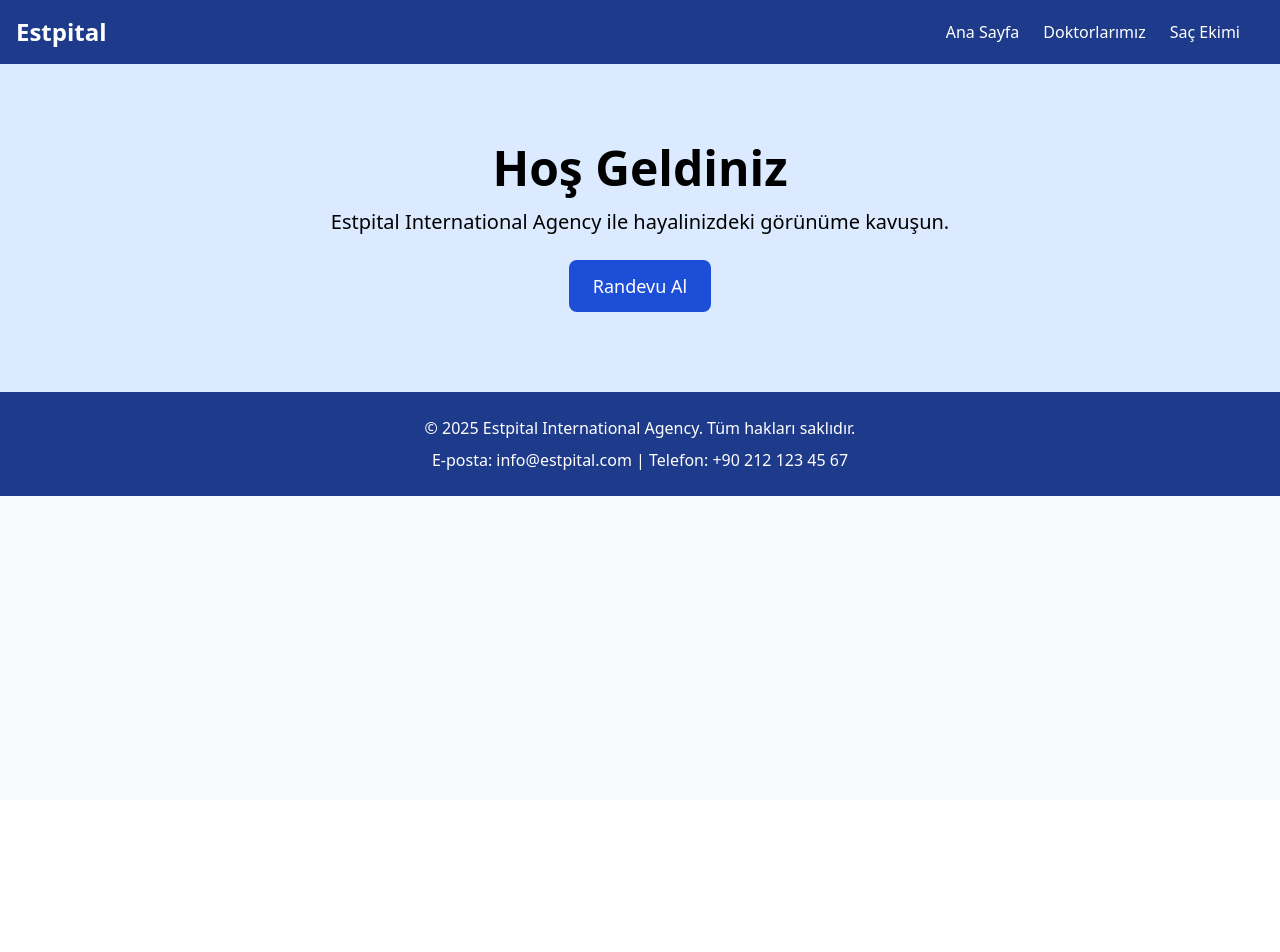
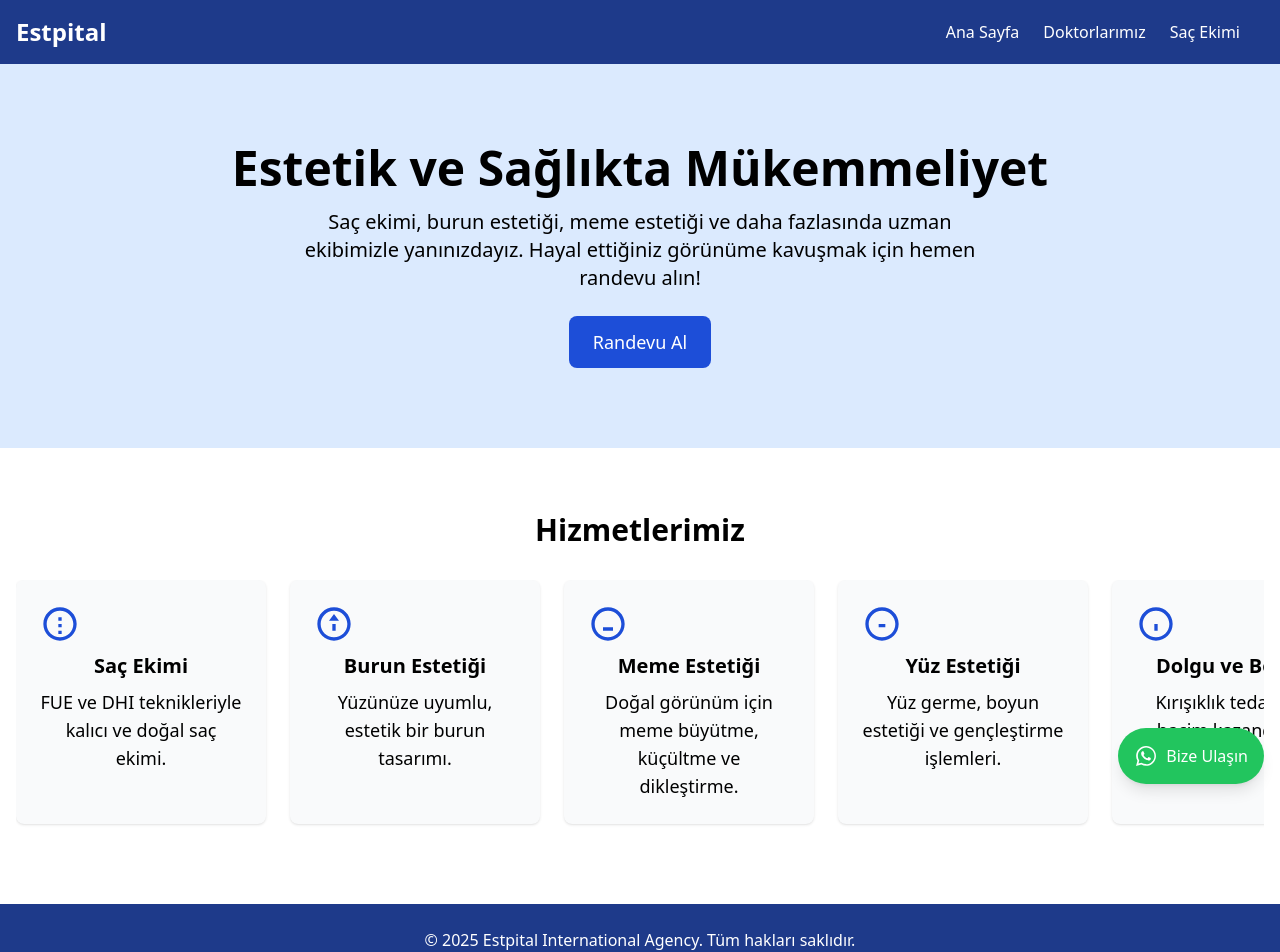
Before and after one commit to Estpital/Estpital-Dynamic-Platform, a React (Create React App) app: page / in a window 1280 px wide. Shown: the top 952 px of the page. Before the commit the page ends 800 px from the top, so only its background shows below. Built offline with nearby package versions, Linux system fonts and the light colour scheme.

Commit message:
Update Home.js

```diff
--- a/src/pages/Home.js
+++ b/src/pages/Home.js
@@ -1,6 +1,82 @@
+import { useTranslation } from 'react-i18next';
 import Navbar from '../components/Navbar';
 
 function Home() {
+  const { t } = useTranslation();
+
+  const hizmetler = [
+    {
+      name: t('service_names.hair_transplant'),
+      path: "/sac-ekimi",
+      description: "FUE ve DHI teknikleriyle kalıcı ve doğal saç ekimi.",
+      icon: (
+        <svg className="w-8 h-8 sm:w-10 sm:h-10 text-blue-700 mb-2" fill="currentColor" viewBox="0 0 24 24">
+          <path d="M12 2c-5.52 0-10 4.48-10 10s4.48 10 10 10 10-4.48 10-10S17.52 2 12 2zm0 18c-4.42 0-8-3.58-8-8s3.58-8 8-8 8 3.58 8 8-3.58 8-8 8zm-1-12h2v2h-2zm0 4h2v2h-2zm0 4h2v2h-2z"/>
+        </svg>
+      )
+    },
+    {
+      name: t('service_names.rhinoplasty'),
+      path: "/burun-estetigi",
+      description: "Yüzünüze uyumlu, estetik bir burun tasarımı.",
+      icon: (
+        <svg className="w-8 h-8 sm:w-10 sm:h-10 text-blue-700 mb-2" fill="currentColor" viewBox="0 0 24 24">
+          <path d="M12 2C6.48 2 2 6.48 2 12s4.48 10 10 10 10-4.48 10-10S17.52 2 12 2zm0 18c-4.42 0-8-3.58-8-8s3.58-8 8-8 8 3.58 8 8-3.58 8-8 8zm-1-8h2v4h-2zm-2-2h6l-3-4z"/>
+        </svg>
+      )
+    },
+    {
+      name: t('service_names.breast_aesthetics'),
+      path: "/meme-estetigi",
+      description: "Doğal görünüm için meme büyütme, küçültme ve dikleştirme.",
+      icon: (
+        <svg className="w-8 h-8 sm:w-10 sm:h-10 text-blue-700 mb-2" fill="currentColor" viewBox="0 0 24 24">
+          <path d="M12 2C6.48 2 2 6.48 2 12s4.48 10 10 10 10-4.48 10-10S17.52 2 12 2zm0 18c-4.42 0-8-3.58-8-8s3.58-8 8-8 8 3.58 8 8-3.58 8-8 8zm-3-6h6v2H9z"/>
+        </svg>
+      )
+    },
+    {
+      name: t('service_names.facial_aesthetics'),
+      path: "/yuz-estetigi",
+      description: "Yüz germe, boyun estetiği ve gençleştirme işlemleri.",
+      icon: (
+        <svg className="w-8 h-8 sm:w-10 sm:h-10 text-blue-700 mb-2" fill="currentColor" viewBox="0 0 24 24">
+          <path d="M12 2C6.48 2 2 6.48 2 12s4.48 10 10 10 10-4.48 10-10S17.52 2 12 2zm0 18c-4.42 0-8-3.58-8-8s3.58-8 8-8 8 3.58 8 8-3.58 8-8 8zm-2-8h4v2h-4z"/>
+        </svg>
+      )
+    },
+    {
+      name: t('service_names.fillers_botox'),
+      path: "/dolgu-botoks",
+      description: "Kırışıklık tedavisi ve hacim kazandırma.",
+      icon: (
+        <svg className="w-8 h-8 sm:w-10 sm:h-10 text-blue-700 mb-2" fill="currentColor" viewBox="0 0 24 24">
+          <path d="M12 2C6.48 2 2 6.48 2 12s4.48 10 10 10 10-4.48 10-10S17.52 2 12 2zm0 18c-4.42 0-8-3.58-8-8s3.58-8 8-8 8 3.58 8 8-3.58 8-8 8zm-1-8h2v4h-2zm-2-2l6 6m-6 0l6-6"/>
+        </svg>
+      )
+    },
+    {
+      name: t('service_names.dental_treatments'),
+      path: "/dis-tedavileri",
+      description: "İmplant, zirkonyum kaplama ve estetik diş çözümleri.",
+      icon: (
+        <svg className="w-8 h-8 sm:w-10 sm:h-10 text-blue-700 mb-2" fill="currentColor" viewBox="0 0 24 24">
+          <path d="M12 2C6.48 2 2 6.48 2 12s4.48 10 10 10 10-4.48 10-10S17.52 2 12 2zm0 18c-4.42 0-8-3.58-8-8s3.58-8 8-8 8 3.58 8 8-3.58 8-8 8zm-2-6h4v2h-4zm-1-4h6v2H9z"/>
+        </svg>
+      )
+    },
+    {
+      name: t('service_names.tummy_tuck'),
+      path: "/karin-germe",
+      description: "Daha düz ve sıkı bir karın için karın germe.",
+      icon: (
+        <svg className="w-8 h-8 sm:w-10 sm:h-10 text-blue-700 mb-2" fill="currentColor" viewBox="0 0 24 24">
+          <path d="M12 2C6.48 2 2 6.48 2 12s4.48 10 10 10 10-4.48 10-10S17.52 2 12 2zm0 18c-4.42 0-8-3.58-8-8s3.58-8 8-8 8 3.58 8 8-3.58 8-8 8zm-3-6h6v2H9z"/>
+        </svg>
+      )
+    },
+  ];
+
   return (
     <div className="min-h-screen bg-gray-50">
       {/* Navbar */}
@@ -9,24 +85,59 @@
       {/* Hero Section */}
       <section className="bg-blue-100 py-12 sm:py-20 text-center">
         <div className="container mx-auto px-4">
-          <h2 className="text-3xl sm:text-4xl md:text-5xl font-bold mb-4 leading-tight">Hoş Geldiniz</h2>
+          <h2 className="text-3xl sm:text-4xl md:text-5xl font-bold mb-4 leading-tight">{t('welcome')}</h2>
           <p className="text-base sm:text-lg md:text-xl mb-6 max-w-2xl mx-auto">
-            Estpital International Agency ile hayalinizdeki görünüme kavuşun.
+            {t('welcome_desc')}
           </p>
           <a
             href="/randevu"
             className="inline-block bg-blue-700 text-white px-5 py-2 sm:px-6 sm:py-3 text-base sm:text-lg rounded-lg hover:bg-blue-800"
           >
-            Randevu Al
+            {t('appointment')}
           </a>
         </div>
       </section>
 
+      {/* Services Section - Kaydırılabilir */}
+      <section className="py-12 sm:py-16 bg-white">
+        <div className="container mx-auto px-4">
+          <h3 className="text-2xl sm:text-3xl font-bold text-center mb-8">Hizmetlerimiz</h3>
+          <div className="overflow-x-auto scrollbar-hide snap-x snap-mandatory">
+            <div className="flex space-x-4 sm:space-x-6 pb-4">
+              {hizmetler.map((hizmet, index) => (
+                <a
+                  key={index}
+                  href={hizmet.path}
+                  className="min-w-[200px] sm:min-w-[250px] bg-gray-50 p-4 sm:p-6 rounded-lg shadow hover:shadow-lg transition snap-center text-center"
+                >
+                  {hizmet.icon}
+                  <h4 className="text-lg sm:text-xl font-semibold mb-2">{hizmet.name}</h4>
+                  <p className="text-sm sm:text-lg">{hizmet.description}</p>
+                </a>
+              ))}
+            </div>
+          </div>
+        </div>
+      </section>
+
+      {/* WhatsApp Butonu */}
+      <a
+        href="https://wa.me/905441072570?text=Merhaba,%20Estpital%20hakkında%20bilgi%20almak%20istiyorum!"
+        target="_blank"
+        rel="noopener noreferrer"
+        className="fixed bottom-4 right-4 bg-green-500 text-white p-3 sm:p-4 rounded-full shadow-lg hover:bg-green-600 transition z-50 flex items-center"
+      >
+        <svg className="w-5 h-5 sm:w-6 sm:h-6 mr-1 sm:mr-2" fill="currentColor" viewBox="0 0 24 24">
+          <path d="M12.04 2c-5.46 0-9.91 4.45-9.91 9.91 0 1.75.46 3.45 1.32 4.95L2.05 22l5.25-1.38c1.45.79 3.08 1.21 4.74 1.21 5.46 0 9.91-4.45 9.91-9.91 0-2.65-1.03-5.14-2.9-7.01-1.87-1.87-4.36-2.9-7.01-2.9zm0 18.02c-1.48 0-2.93-.39-4.19-1.13l-.3-.18-3.12.82.83-3.04-.2-.31c-.8-1.27-1.23-2.73-1.23-4.25 0-4.58 3.73-8.31 8.31-8.31 2.22 0 4.31.86 5.88 2.43 1.56 1.56 2.43 3.66 2.43 5.88 0 4.58-3.73 8.31-8.31 8.31zm4.57-6.11c-.25-.12-1.47-.73-1.7-.81-.22-.08-.38-.12-.54.12-.16.24-.62.81-.76.97-.14.16-.28.18-.53.06-.25-.12-1.06-.39-2.02-1.24-.75-.66-1.25-1.48-1.39-1.73-.14-.25-.02-.38.11-.51.11-.11.25-.28.38-.42.12-.14.16-.24.25-.41.08-.16.04-.31-.02-.43-.06-.12-.54-1.29-.74-1.77-.19-.47-.39-.41-.54-.41-.14 0-.3-.02-.46-.02-.16 0-.42.08-.64.31-.22.23-.85.83-.85 2.02 0 1.19.86 2.34 1 2.49.14.15 1.69 2.58 4.1 3.62 2.41 1.04 2.41.7 2.84.67.43-.03 1.39-.57 1.59-1.03.2-.46.2-.85.14-1.03-.06-.18-.23-.29-.48-.41z"/>
+        </svg>
+        <span className="text-sm sm:text-base">{t('whatsapp')}</span>
+      </a>
+
       {/* Footer */}
       <footer className="bg-blue-900 text-white p-4 sm:p-6">
         <div className="container mx-auto text-center text-sm sm:text-base">
-          <p className="mb-2">© 2025 Estpital International Agency. Tüm hakları saklıdır.</p>
-          <p>E-posta: info@estpital.com | Telefon: +90 212 123 45 67</p>
+          <p className="mb-2">{t('footer_copyright')}</p>
+          <p>{t('footer_contact')}</p>
         </div>
       </footer>
     </div>
```
